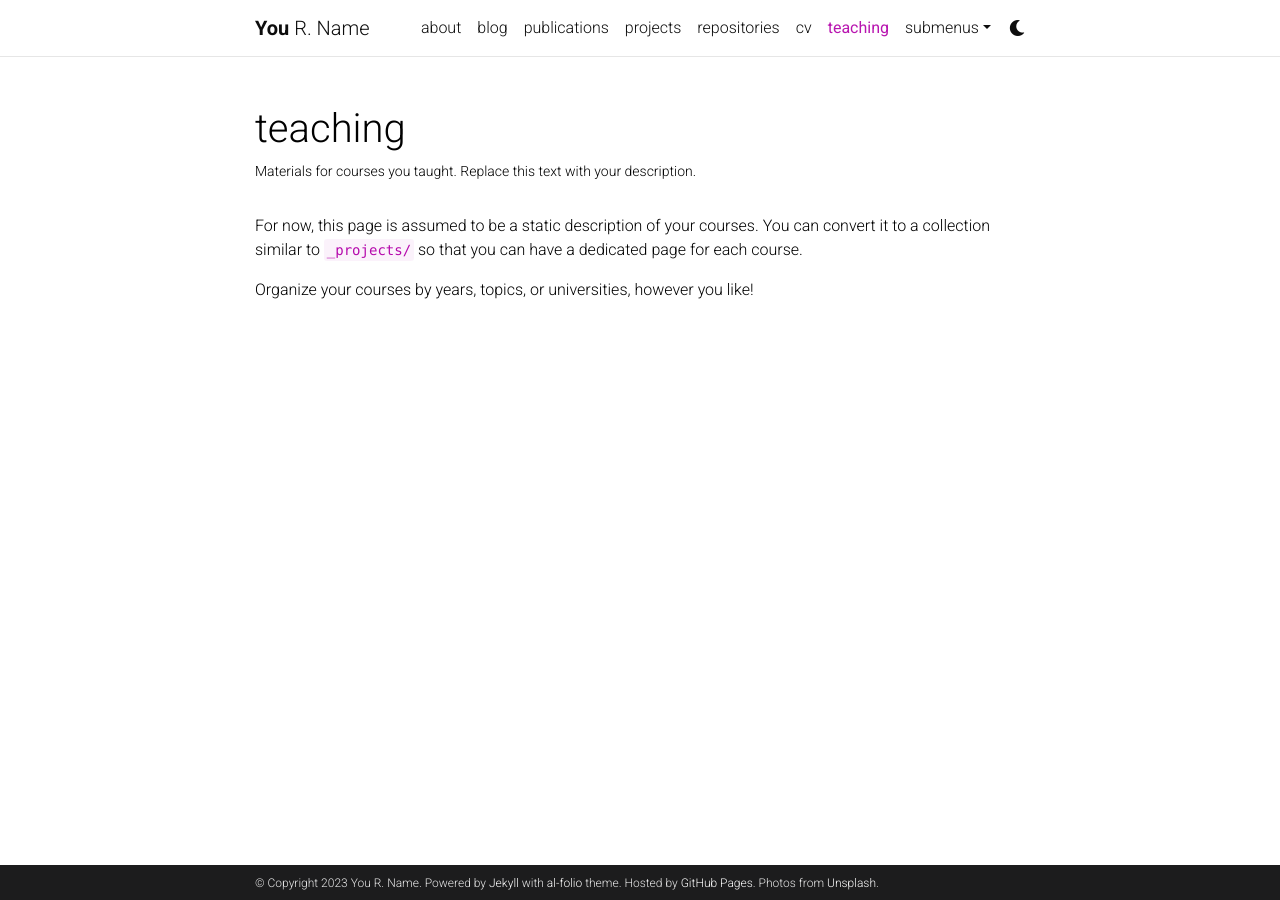
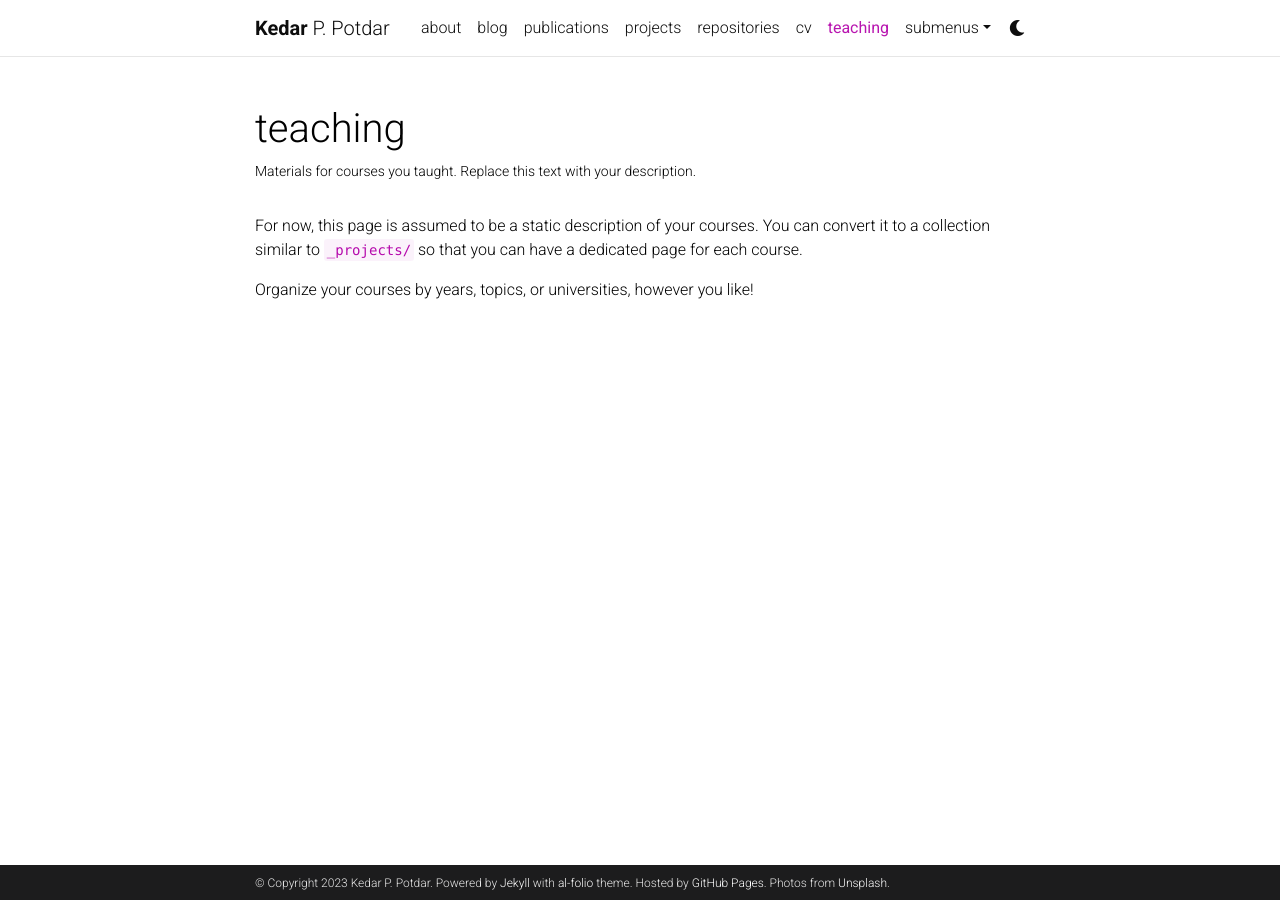
Before and after one commit to kedar123pro/kedar123pro.github.io, a Jekyll site: the page built from _pages/teaching.md, in a window 1280 px wide. Built offline with Jekyll 4.4.1, drawn with Linux system fonts in a browser that asks for light colours; comment, search, counter and statistics services are not loaded; a style sheet for code colours, icons or effects is not loaded.

Commit message:
Update _config.yml

```diff
--- a/_config.yml
+++ b/_config.yml
@@ -3,9 +3,9 @@
 # -----------------------------------------------------------------------------
 
 title: blank # the website title (if blank, full name will be used instead)
-first_name: You
-middle_name: R.
-last_name: Name
+first_name: Kedar
+middle_name: P.
+last_name: Potdar
 email: you@example.com
 description: > # the ">" symbol means to ignore newlines until "footer_text:"
   A simple, whitespace theme for academics. Based on [*folio](https://github.com/bogoli/-folio) design.
@@ -18,8 +18,8 @@
 lang: en # the language of your site (for example: en, fr, cn, ru, etc.)
 icon: ⚛️  # the emoji used as the favicon (alternatively, provide image name in /assets/img/)
 
-url: https://alshedivat.github.io # the base hostname & protocol for your site
-baseurl: /al-folio # the subpath of your site, e.g. /blog/
+url: https://kedar123pro.github.io # the base hostname & protocol for your site
+baseurl: /kedar123pro # the subpath of your site, e.g. /blog/
 last_updated: false # set to true if you want to display last updated in the footer
 impressum_path:  # set to path to include impressum link in the footer, use the same path as permalink in a page, helps to conform with EU GDPR
 
```
